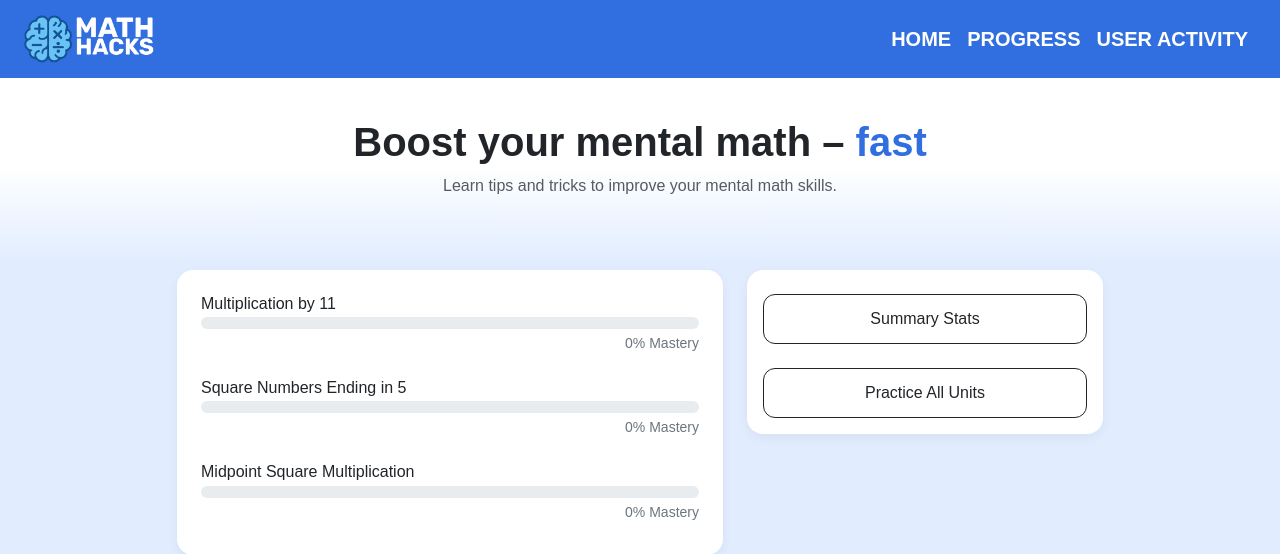
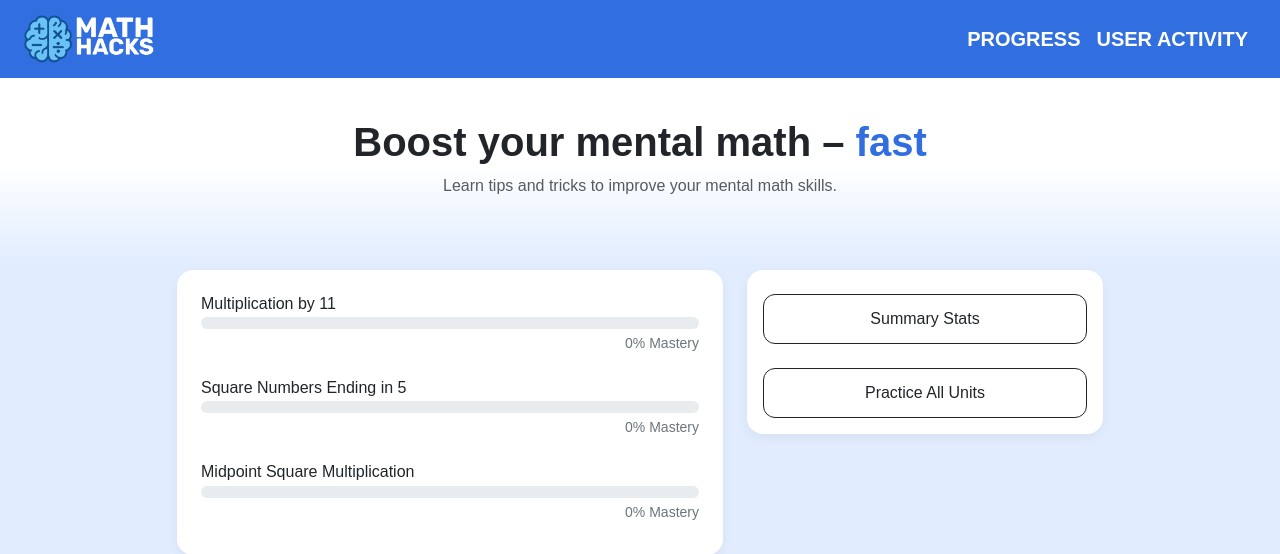
Before and after one commit to CostanzaSiniscalchi/MentalMath, a Flask app: page / in a window 1280 px wide. Shown: the top 554 px of the page. Run offline with Flask 3, Linux system fonts and the light colour scheme.

Commit message:
removed spare home button

```diff
--- a/templates/navbar.html
+++ b/templates/navbar.html
@@ -8,7 +8,6 @@
   </button>
   <div class="collapse navbar-collapse justify-content-end" id="navbarNav">
     <ul class="navbar-nav">
-      <li class="nav-item"><a class="nav-link" href="/">HOME</a></li>
       <!-- <li class="nav-item"><a class="nav-link" href="#">Learn</a></li> -->
       <!-- <li class="nav-item"><a class="nav-link" href="#">Practice</a></li> -->
       <li class="nav-item"><a class="nav-link" href="/summary">PROGRESS</a></li>
```
